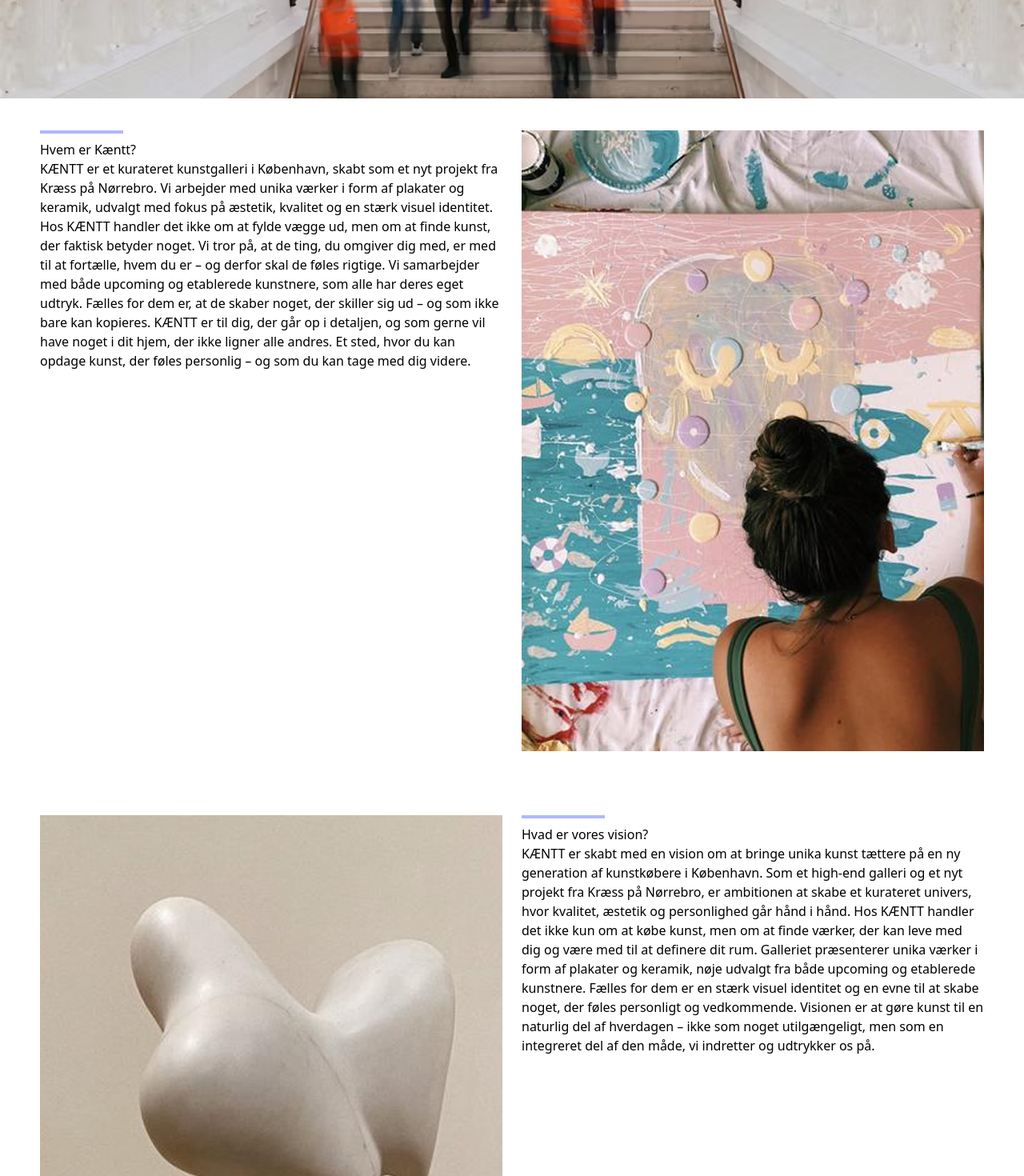
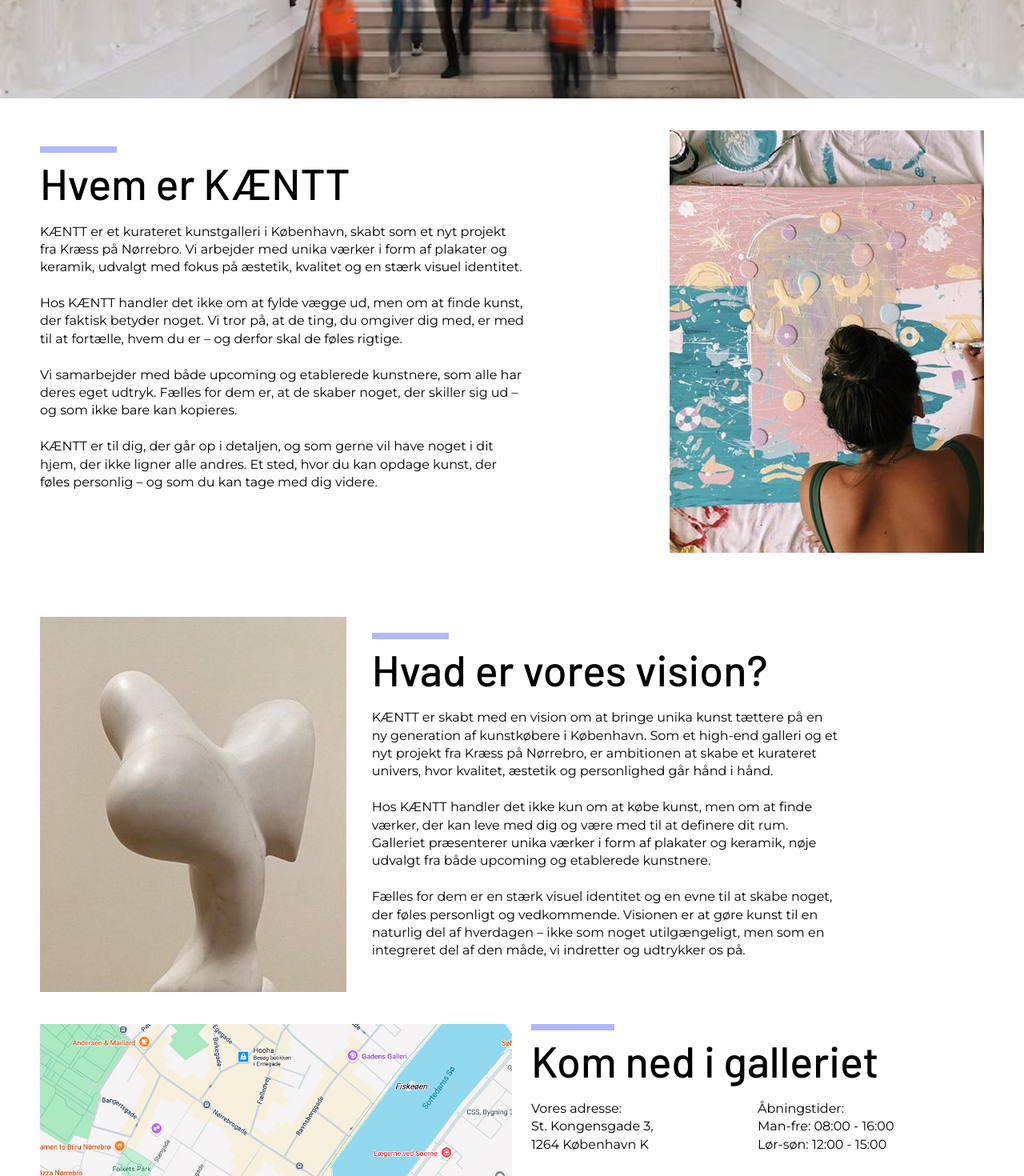
Before and after one commit to Aljo0004/4_sem_eksamen, a Next.js app: page /about in a window 1280 px wide. Shown: the part 560-2030 px from the top of the page at 80% size. Built offline with nearby package versions, Linux system fonts and the light colour scheme.

Commit message:
Refactor LearnMoreSection layout and improve text presentation for better readability

```diff
--- a/src/app/(routes)/about/page.js
+++ b/src/app/(routes)/about/page.js
@@ -13,12 +13,12 @@
       <Nav />
       <Hero />
       <main className="page">
-      <LearnMoreSection />
-      <Vision />
-      <Location />
-      <Kvalitet />
+        <LearnMoreSection />
+        <Vision />
+        <Location />
+        <Kvalitet />
+      </main>
       <Footer />
-    </main>
     </>
   );
 }
--- a/src/app/components/LearnMoreSection.jsx
+++ b/src/app/components/LearnMoreSection.jsx
@@ -1,31 +1,47 @@
 const LearnMoreSection = () => {
   return (
-    <div>
-      <div className="flex flex-col md:flex-row gap-6 items-stretch mt-10">
-        <div className="w-full md:w-1/2 order-2 md:order-1">
-          <div className="bg-(--primary-blue) h-1 w-26 mb-2"></div>
-          <h3>Hvem er Kæntt?</h3>
-          <h5>
-            KÆNTT er et kurateret kunstgalleri i København, skabt som et nyt projekt fra Kræss på Nørrebro. Vi arbejder med unika værker i form af plakater og keramik, udvalgt med fokus på æstetik, kvalitet og en stærk visuel identitet. Hos KÆNTT handler det ikke om at fylde vægge ud, men om at finde kunst, der faktisk betyder noget. Vi tror på, at de ting, du omgiver dig med, er med til at fortælle, hvem du er – og derfor skal de føles rigtige. Vi samarbejder med både upcoming og etablerede kunstnere, som alle har deres eget udtryk. Fælles for dem er, at de skaber noget, der skiller sig ud – og som ikke bare kan kopieres. KÆNTT er til dig, der går op i detaljen, og som gerne vil have noget i dit hjem, der ikke ligner alle andres. Et sted, hvor du kan opdage kunst, der føles personlig – og
-            som du kan tage med dig videre.
-          </h5>
+    <div className=" pt-10">
+      <div className="flex flex-col lg:flex-row lg:justify-between items-start">
+        {/* Text column: stays above image on mobile, left on desktop */}
+        <div className="order-2 w-full lg:w-480px lg:order-1">
+          <div className="">
+            <div className="bg-(--primary-blue) h-2 w-24 mb-2 mt-5"></div>
+            <h2 className="t-h2 pb-5">Hvem er KÆNTT</h2>
+            <p className="t-p lg:pr-45">
+              KÆNTT er et kurateret kunstgalleri i København, skabt som et nyt projekt fra Kræss på Nørrebro. Vi arbejder med unika værker i form af plakater og keramik, udvalgt med fokus på æstetik, kvalitet og en stærk visuel identitet.
+              <br />
+              <br /> Hos KÆNTT handler det ikke om at fylde vægge ud, men om at finde kunst, der faktisk betyder noget. Vi tror på, at de ting, du omgiver dig med, er med til at fortælle, hvem du er – og derfor skal de føles rigtige.
+              <br />
+              <br /> Vi samarbejder med både upcoming og etablerede kunstnere, som alle har deres eget udtryk. Fælles for dem er, at de skaber noget, der skiller sig ud – og som ikke bare kan kopieres.
+              <br />
+              <br />
+              KÆNTT er til dig, der går op i detaljen, og som gerne vil have noget i dit hjem, der ikke ligner alle andres. Et sted, hvor du kan opdage kunst, der føles personlig – og som du kan tage med dig videre.
+            </p>
+          </div>
         </div>
 
-        <div className="w-full md:w-1/2 order-1 md:order-2">
-          <img src="/images/LearnMore-hvem-er_img.jpg" alt="Hvem er" className="w-full h-full object-cover" />
+        <div className="w-full lg:w-1/2 lg:order-2 lg:flex">
+          <img src="/images/LearnMore-hvem-er_img.jpg" alt="Learn more" className="" />
         </div>
       </div>
-      <div className="mt-20 mb-10 flex flex-col md:flex-row gap-6 items-stretch">
-        <div className="w-full md:w-1/2">
-          <img src="/images/Vision_img.jpg" alt="Vision" className="w-full h-full object-cover" />
+
+      <div className="flex flex-col pt-20 lg:flex-row items-start gap-8">
+        {/* Text column: stays above image on mobile, left on desktop */}
+        <div className="order-2 w-full lg:w-480px lg:order-2">
+          <div className="">
+            <div className="bg-(--primary-blue) h-2 w-24 mb-2 mt-5"></div>
+            <h2 className="t-h2 pb-5">Hvad er vores vision?</h2>
+            <p className="t-p lg:pr-45">
+              KÆNTT er skabt med en vision om at bringe unika kunst tættere på en ny generation af kunstkøbere i København. Som et high-end galleri og et nyt projekt fra Kræss på Nørrebro, er ambitionen at skabe et kurateret univers, hvor kvalitet, æstetik og personlighed går hånd i hånd.<br></br>
+              <br></br> Hos KÆNTT handler det ikke kun om at købe kunst, men om at finde værker, der kan leve med dig og være med til at definere dit rum. Galleriet præsenterer unika værker i form af plakater og keramik, nøje udvalgt fra både upcoming og etablerede kunstnere.<br></br>
+              <br></br> Fælles for dem er en stærk visuel identitet og en evne til at skabe noget, der føles personligt og vedkommende. Visionen er at gøre kunst til en naturlig del af hverdagen – ikke som noget utilgængeligt, men som en integreret del af den måde, vi indretter og udtrykker os på.
+            </p>
+          </div>
         </div>
-        <div className="w-full md:w-1/2">
-          <div className="bg-(--primary-blue) h-1 w-26 mb-2"></div>
-          <h3>Hvad er vores vision?</h3>
-          <h5>
-            KÆNTT er skabt med en vision om at bringe unika kunst tættere på en ny generation af kunstkøbere i København. Som et high-end galleri og et nyt projekt fra Kræss på Nørrebro, er ambitionen at skabe et kurateret univers, hvor kvalitet, æstetik og personlighed går hånd i hånd. Hos KÆNTT handler det ikke kun om at købe kunst, men om at finde værker, der kan leve med dig og være med til at definere dit rum. Galleriet præsenterer unika værker i form af plakater og keramik, nøje udvalgt fra både upcoming og etablerede kunstnere. Fælles for dem er en stærk visuel identitet og en evne til at skabe noget, der føles personligt og vedkommende. Visionen er at gøre kunst til en naturlig del af hverdagen – ikke som noget utilgængeligt, men som en integreret del af den måde, vi indretter og
-            udtrykker os på.
-          </h5>
+
+        {/* Image column: stays below text on mobile, moves to right on desktop */}
+        <div className="w-full lg:w-1/2 lg:order-1">
+          <img src="/images/Vision_img.jpg" alt="Learn more" className="w-full h-auto object-cover" />
         </div>
       </div>
     </div>
```
